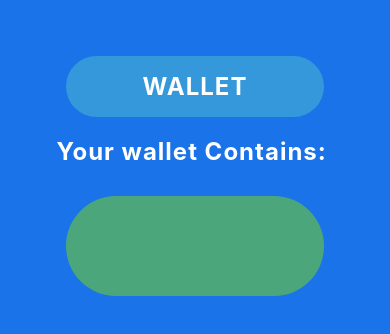
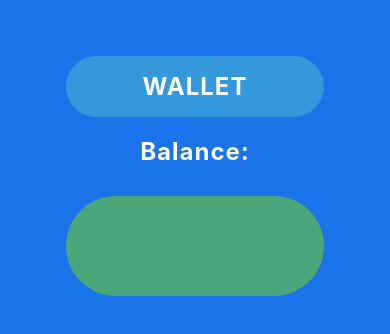
Before and after one commit to KhanMarufHossain/ExpenseTracker, a React Native app: screen /Currency in a window 390 px wide. Shown: the top 334 px of the page. Built offline with nearby package versions, Linux system fonts and the light colour scheme.

Commit message:
Adding proper Navigation

```diff
--- a/App.js
+++ b/App.js
@@ -1,9 +1,12 @@
 import { StatusBar } from 'expo-status-bar';
 import { StyleSheet, Text, View } from 'react-native';
 import Home from './Screens/Home';
+import {NavigationContainer, useNavigation} from "@react-navigation/native";
+import {createNativeStackNavigator} from "@react-navigation/native-stack";
 export default function App() {
+
   return (
-    <Home/>
+    <NavigationContainer><Home/></NavigationContainer>
   );
 }
 
--- a/Screens/Home.js
+++ b/Screens/Home.js
@@ -6,18 +6,21 @@ import {
   StatusBar,
   useWindowDimensions,
 } from "react-native";
+
 import Title from "../Components/Title";
 import MoneyAmount from "../Components/MoneyContainer";
 
 export default function Home() {
+
   const { width, height } = useWindowDimensions();
   const isPortrait = height > width;
   return (
+
     <SafeAreaView style={styles.safeArea}>
       <StatusBar backgroundColor="#1a73e8" barStyle="light-content" />
       <View style={styles.mainContainer}>
-        <Title />
-        <Text style= {styles.yourwallettext}>Your wallet Contains: </Text>
+        <Title/>
+        <Text style= {styles.yourwallettext}>Balance:</Text>
         <MoneyAmount />
       </View>
     </SafeAreaView>
--- a/package.json
+++ b/package.json
@@ -9,10 +9,14 @@
     "web": "expo start --web"
   },
   "dependencies": {
+    "@react-navigation/native": "^7.1.9",
+    "@react-navigation/native-stack": "^7.3.13",
     "expo": "~53.0.9",
     "expo-status-bar": "~2.2.3",
     "react": "19.0.0",
-    "react-native": "0.79.2"
+    "react-native": "0.79.2",
+    "react-native-safe-area-context": "5.4.0",
+    "react-native-screens": "~4.10.0"
   },
   "devDependencies": {
     "@babel/core": "^7.20.0"
```
Also changed, not shown: Screens/Currency.js (added, +10 -0 lines), 1 other file (tests, documents, lock files or other folders).
